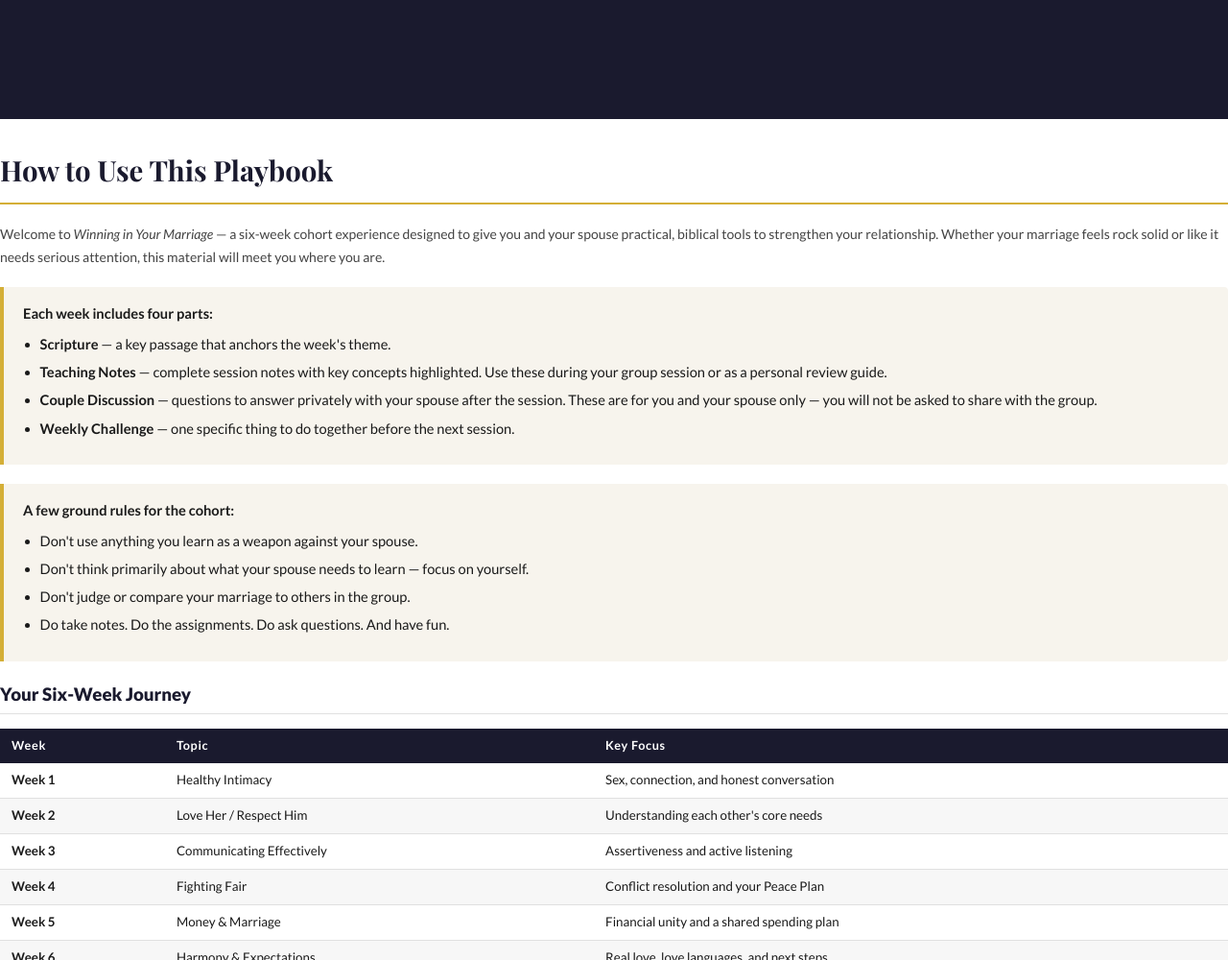
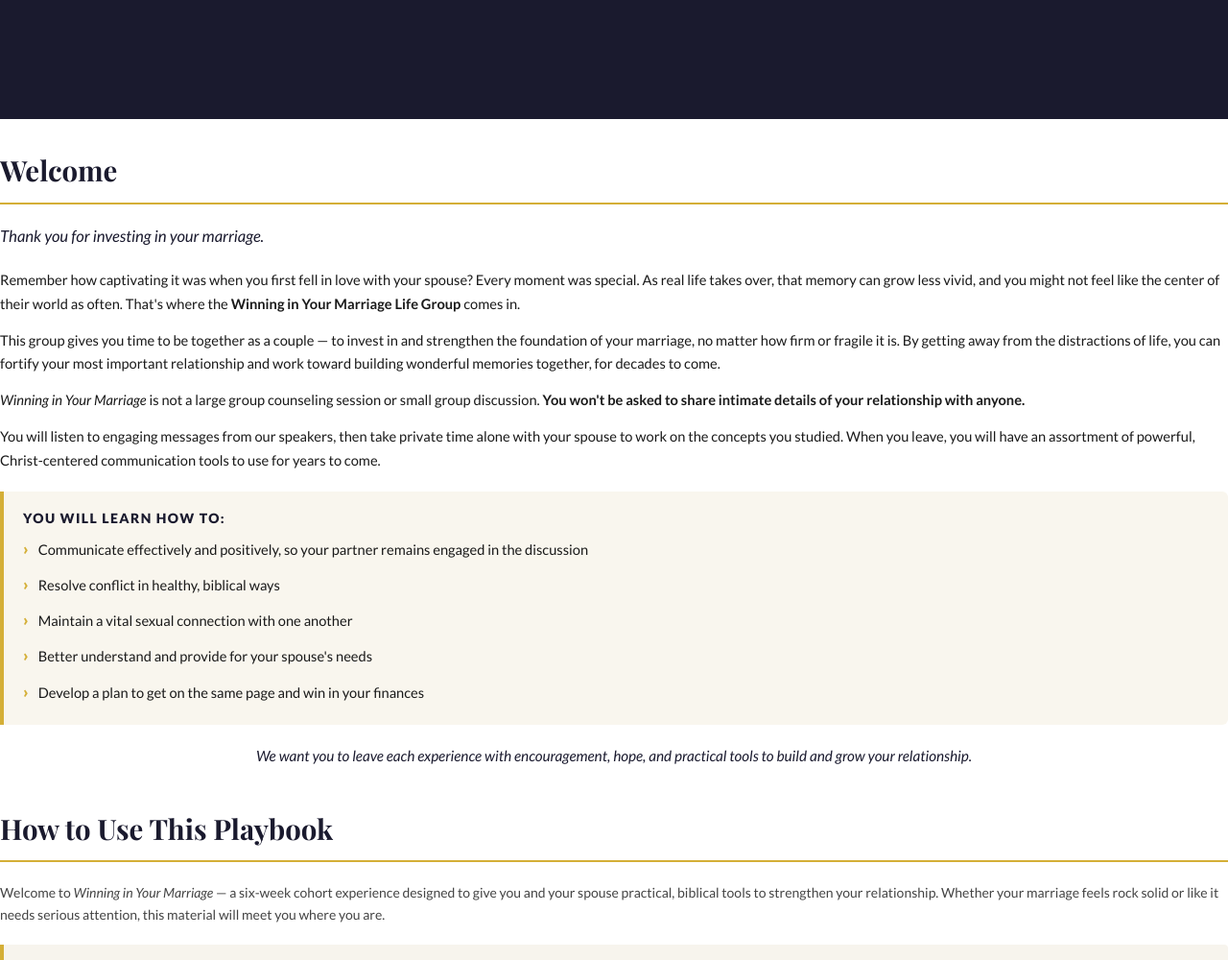
Before and after one commit to williamarcus78/winning-in-your-marriage, a plain HTML site: page index.html in a window 1280 px wide. Shown: the part 740-1740 px from the top of the page at 96% size. Drawn offline with nearby package versions, Linux system fonts and the light colour scheme.

Commit message:
Add Welcome/Overview page

```diff
--- a/index.html
+++ b/index.html
@@ -795,6 +795,36 @@
   <div class="subtitle">Couple's Playbook</div>
   <div class="divider"></div>
   <p class="description">A practical, Christ-centered guide to strengthening your marriage through six weeks of teaching, honest conversation, and intentional action.</p>
+</div>
+
+
+<!-- ============================================================
+     WELCOME
+     ============================================================ -->
+<div class="intro-page page-break">
+  <h2>Welcome</h2>
+  <p class="week-overview" style="font-size:12.5pt;font-style:italic;color:#1a1a2e;margin-bottom:20px;">Thank you for investing in your marriage.</p>
+
+  <p style="margin-bottom:14px;">Remember how captivating it was when you first fell in love with your spouse? Every moment was special. As real life takes over, that memory can grow less vivid, and you might not feel like the center of their world as often. That's where the <strong>Winning in Your Marriage Life Group</strong> comes in.</p>
+
+  <p style="margin-bottom:14px;">This group gives you time to be together as a couple — to invest in and strengthen the foundation of your marriage, no matter how firm or fragile it is. By getting away from the distractions of life, you can fortify your most important relationship and work toward building wonderful memories together, for decades to come.</p>
+
+  <p style="margin-bottom:14px;"><em>Winning in Your Marriage</em> is not a large group counseling session or small group discussion. <strong>You won't be asked to share intimate details of your relationship with anyone.</strong></p>
+
+  <p style="margin-bottom:14px;">You will listen to engaging messages from our speakers, then take private time alone with your spouse to work on the concepts you studied. When you leave, you will have an assortment of powerful, Christ-centered communication tools to use for years to come.</p>
+
+  <div style="background:#f9f6ee;border-left:4px solid #d4af37;border-radius:0 6px 6px 0;padding:16px 20px;margin:20px 0;" class="no-break">
+    <div style="font-weight:900;font-size:10.5pt;text-transform:uppercase;letter-spacing:0.1em;color:#1a1a2e;margin-bottom:10px;">You will learn how to:</div>
+    <ul style="list-style:none;padding:0;margin:0;display:flex;flex-direction:column;gap:8px;">
+      <li style="display:flex;gap:10px;align-items:flex-start;"><span style="color:#d4af37;font-weight:900;font-size:13pt;line-height:1.3;">&#8250;</span><span>Communicate effectively and positively, so your partner remains engaged in the discussion</span></li>
+      <li style="display:flex;gap:10px;align-items:flex-start;"><span style="color:#d4af37;font-weight:900;font-size:13pt;line-height:1.3;">&#8250;</span><span>Resolve conflict in healthy, biblical ways</span></li>
+      <li style="display:flex;gap:10px;align-items:flex-start;"><span style="color:#d4af37;font-weight:900;font-size:13pt;line-height:1.3;">&#8250;</span><span>Maintain a vital sexual connection with one another</span></li>
+      <li style="display:flex;gap:10px;align-items:flex-start;"><span style="color:#d4af37;font-weight:900;font-size:13pt;line-height:1.3;">&#8250;</span><span>Better understand and provide for your spouse's needs</span></li>
+      <li style="display:flex;gap:10px;align-items:flex-start;"><span style="color:#d4af37;font-weight:900;font-size:13pt;line-height:1.3;">&#8250;</span><span>Develop a plan to get on the same page and win in your finances</span></li>
+    </ul>
+  </div>
+
+  <p style="text-align:center;font-size:11.5pt;color:#1a1a2e;font-style:italic;margin-top:20px;">We want you to leave each experience with encouragement, hope, and practical tools to build and grow your relationship.</p>
 </div>
 
 
```
